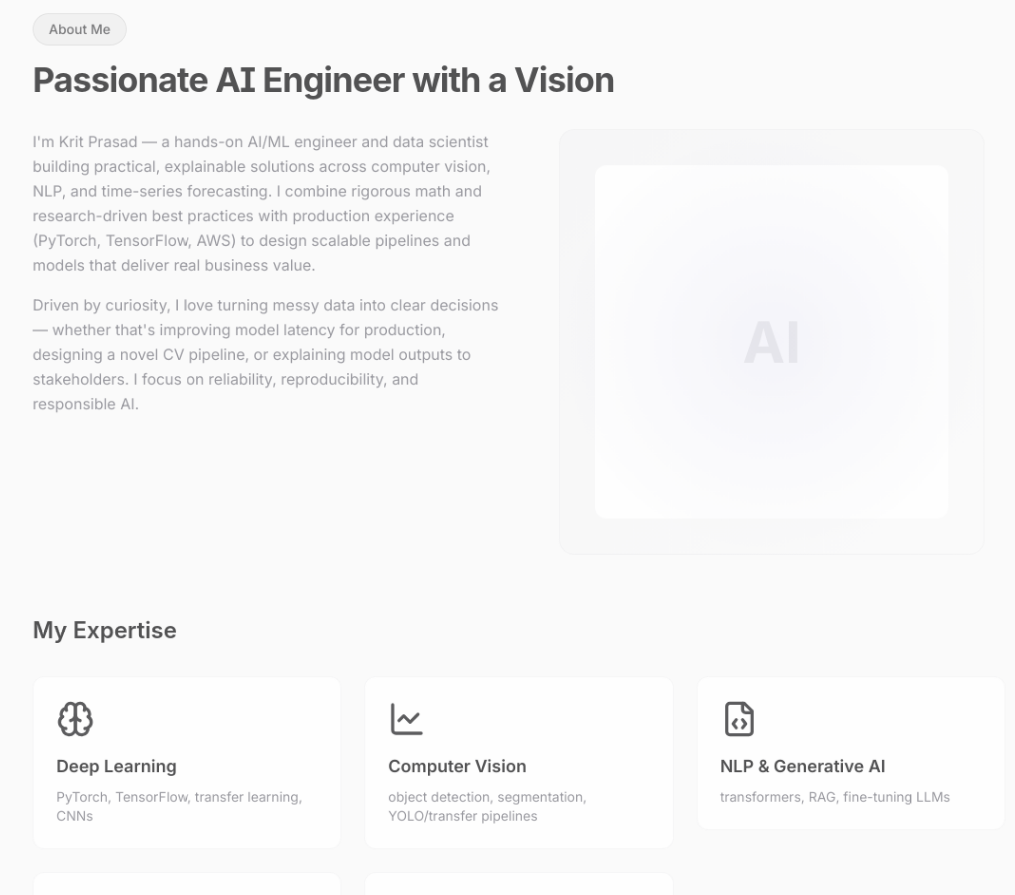
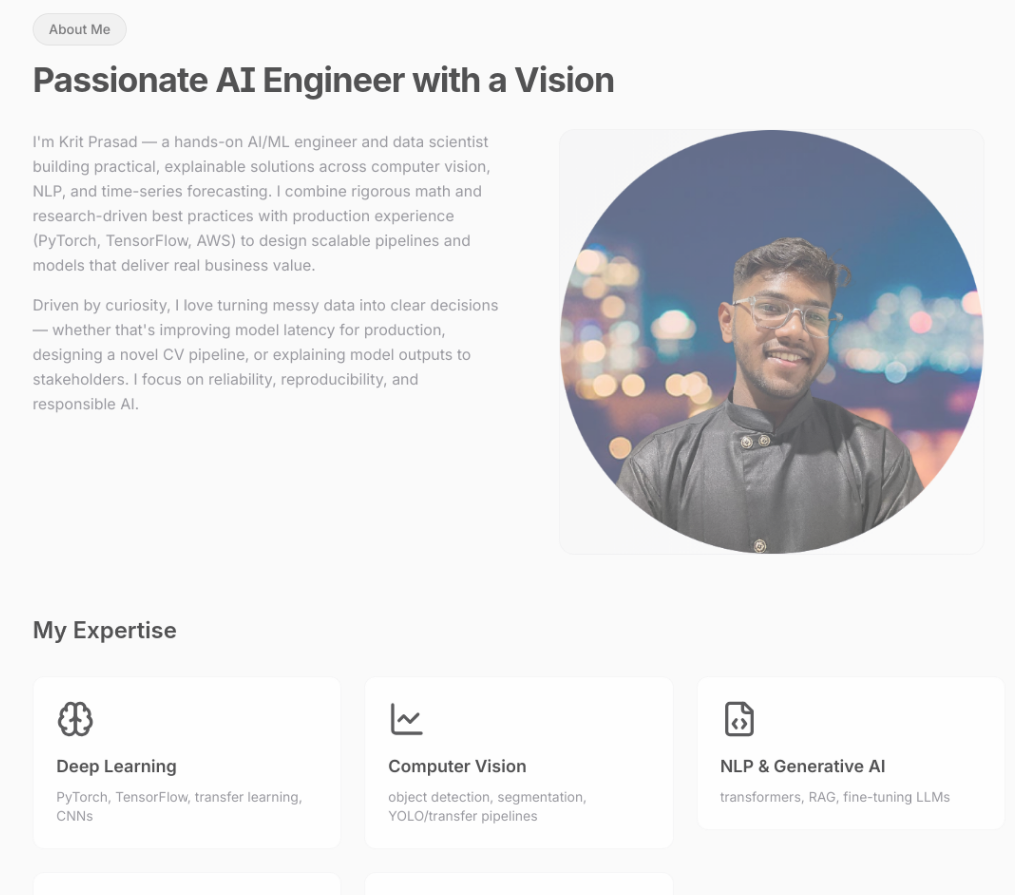
Before and after one commit to KritPrasad05/storyslide-portfolio, a React (Vite) app: page / in a window 1280 px wide. Shown: the part 1040-1935 px from the top of the page, without its empty margins (156-1171 px from the left). Built offline with nearby package versions, Linux system fonts and the light colour scheme.

Commit message:
Update about me image
Replaced the placeholder image in the about me section with the provided image.

```diff
--- a/src/components/About.tsx
+++ b/src/components/About.tsx
@@ -70,11 +70,11 @@ const About = () => {
           <SectionTransition type="slide-left" delay={300}>
             <div className="relative h-full flex items-center justify-center">
               <div className="relative aspect-square w-full max-w-md overflow-hidden rounded-2xl bg-gradient-to-br from-secondary to-background border border-border/40">
-                <div className="absolute inset-0 flex items-center justify-center">
-                  <div className="w-5/6 h-5/6 rounded-xl bg-card flex items-center justify-center">
-                    <div className="text-6xl font-bold text-primary/10">AI</div>
-                  </div>
-                </div>
+                <img
+                  src="/lovable-uploads/4907a969-4ef5-47e8-bbef-151d8c577293.png"
+                  alt="Krit Prasad - AI/ML Engineer"
+                  className="w-full h-full object-cover"
+                />
                 <div className="absolute inset-0 bg-[radial-gradient(circle_at_center,rgba(120,119,198,0.1),transparent_70%)]"></div>
               </div>
             </div>
```
Also changed, not shown: public/lovable-uploads/4907a969-4ef5-47e8-bbef-151d8c577293.png (added).
